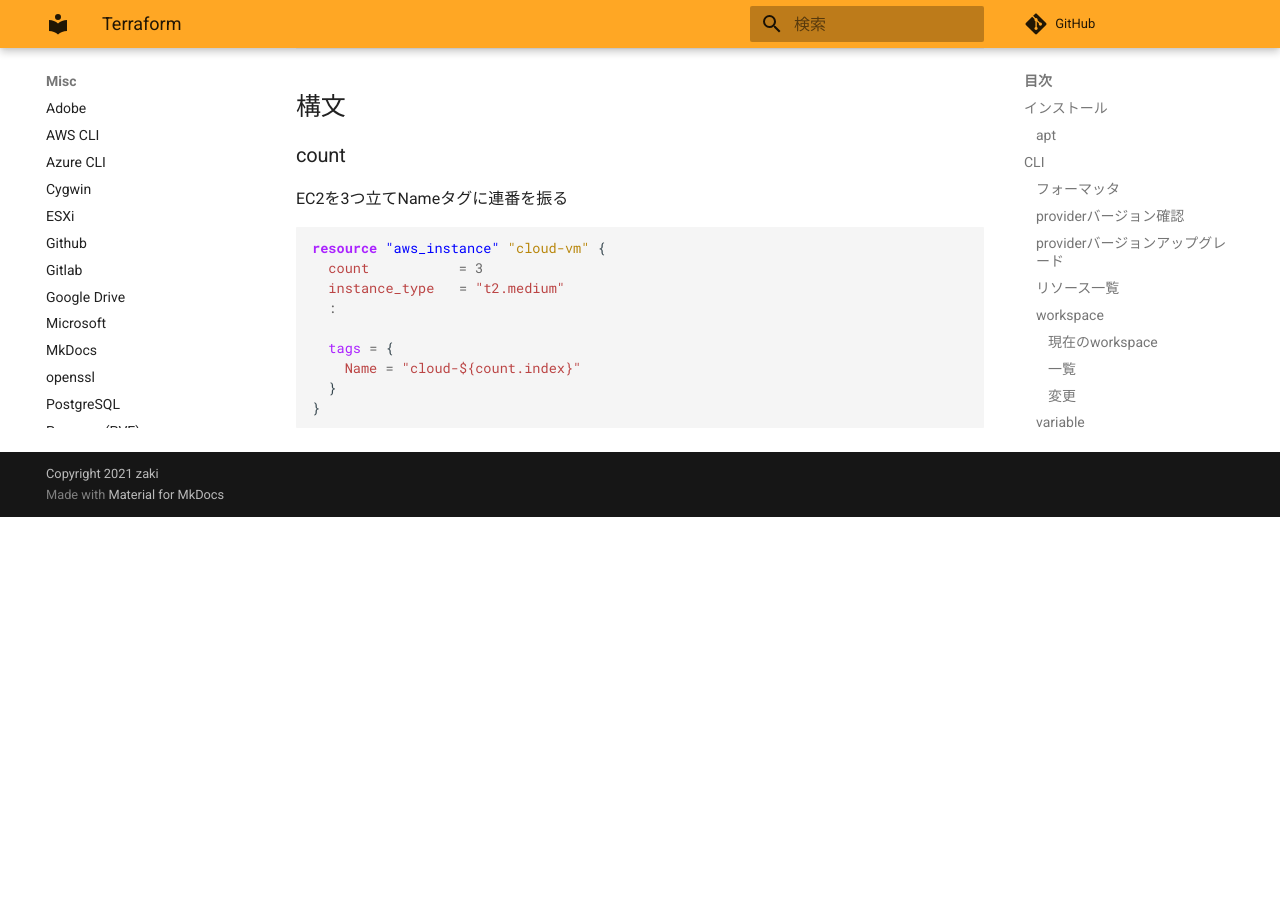
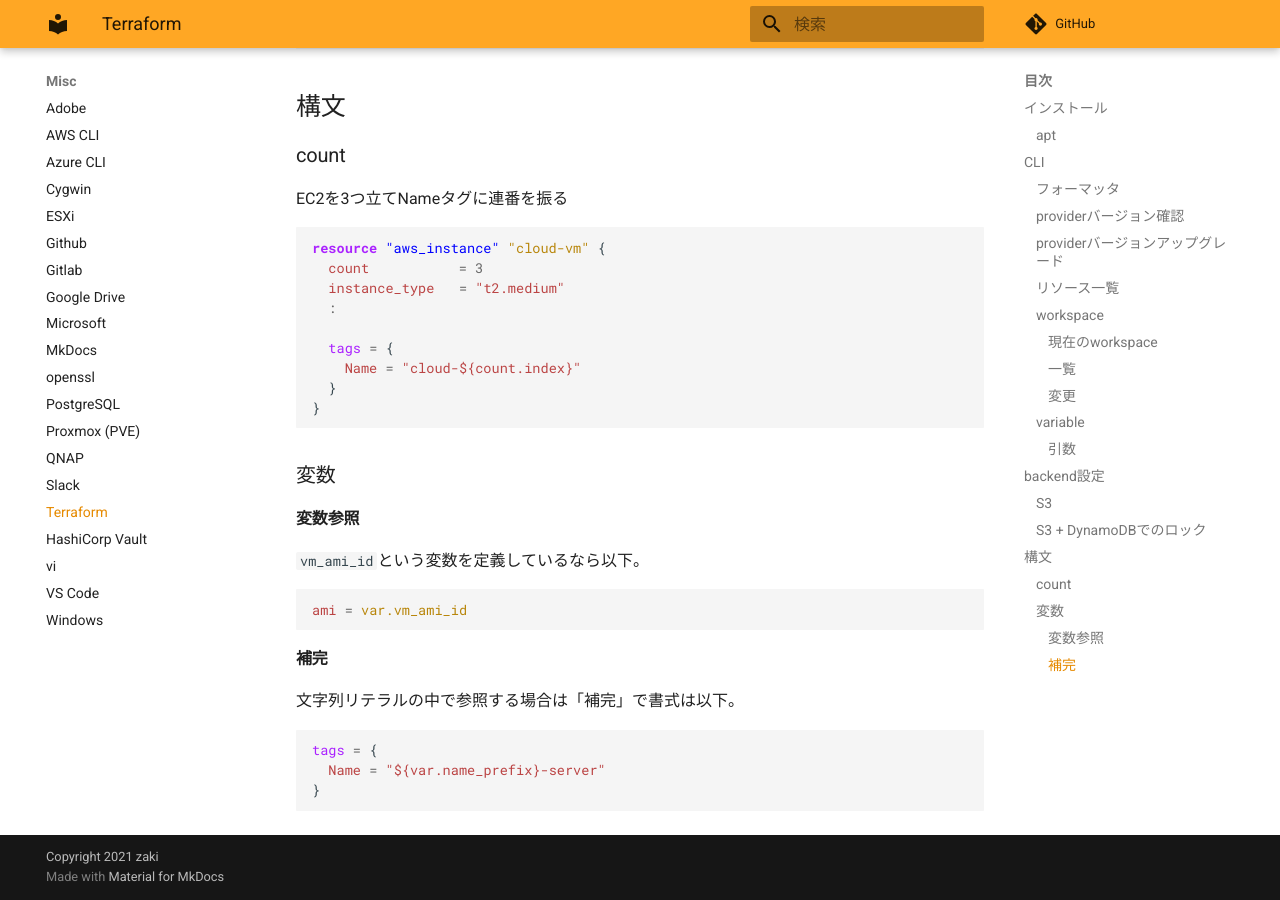
Before and after one commit to zaki-lknr/docs, an MkDocs documentation site: the page built from docs/Misc/terraform.md, in a window 1280 px wide and 900 px high, scrolled down 3196 px. Built offline with MkDocs 1.6.1 and Material for MkDocs 9.7.7, drawn with Linux system fonts in a browser that asks for light colours; comment, search, counter and statistics services are not loaded; before the commit the page ends 3713 px from its top, so only the background shows below that.

Commit message:
add: misc/terraform: 変数

````diff
--- a/docs/Misc/terraform.md
+++ b/docs/Misc/terraform.md
@@ -163,3 +163,23 @@ resource "aws_instance" "cloud-vm" {
   }
 }
 ```
+
+### 変数
+
+#### 変数参照
+
+`vm_ami_id`という変数を定義しているなら以下。
+
+```terraform
+ami = var.vm_ami_id
+```
+
+#### 補完
+
+文字列リテラルの中で参照する場合は「補完」で書式は以下。
+
+```terraform
+tags = {
+  Name = "${var.name_prefix}-server"
+}
+```
````
